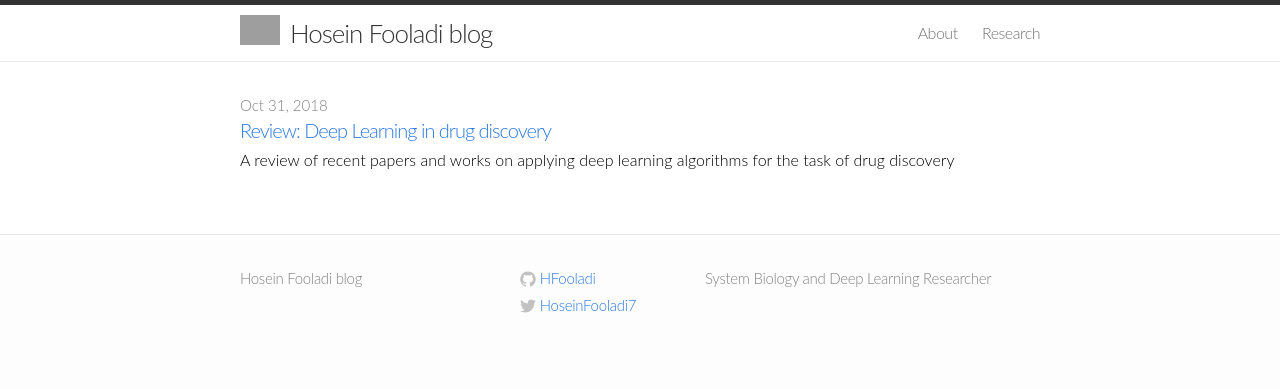
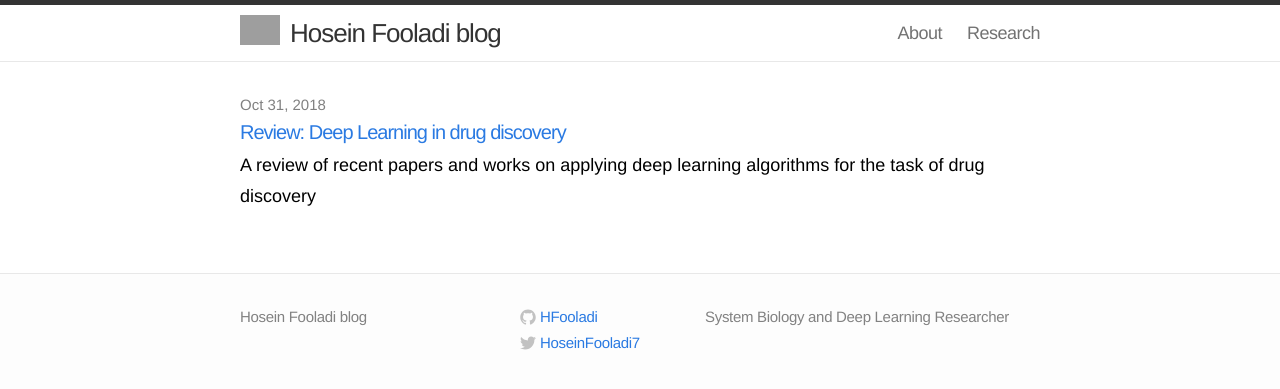
Before and after one commit to HFooladi/HFooladi.github.io, a Jekyll site: the page built from index.html, in a window 1280 px wide. Shown: the top 389 px of the page. Built offline with Jekyll 4.4.1, drawn with Linux system fonts in a browser that asks for light colours; grey boxes are pictures that could not be loaded.

Commit message:
Update Font Size

```diff
--- a/css/main.css
+++ b/css/main.css
@@ -9,10 +9,10 @@
 html, body { height: 100%; }
 
 body {
-  font-family: Lato, Helvetica, Arial, sans-serif;
-  font-size: 16px;
+  font-family: CMS, "Droid Sans", Helvetica, Arial, sans-serif;
+  font-size: 18px;
   line-height: 1.75;
-  font-weight: 300;
+  font-weight: 400;
   background-color: #fdfdfd;
 }
 
```
